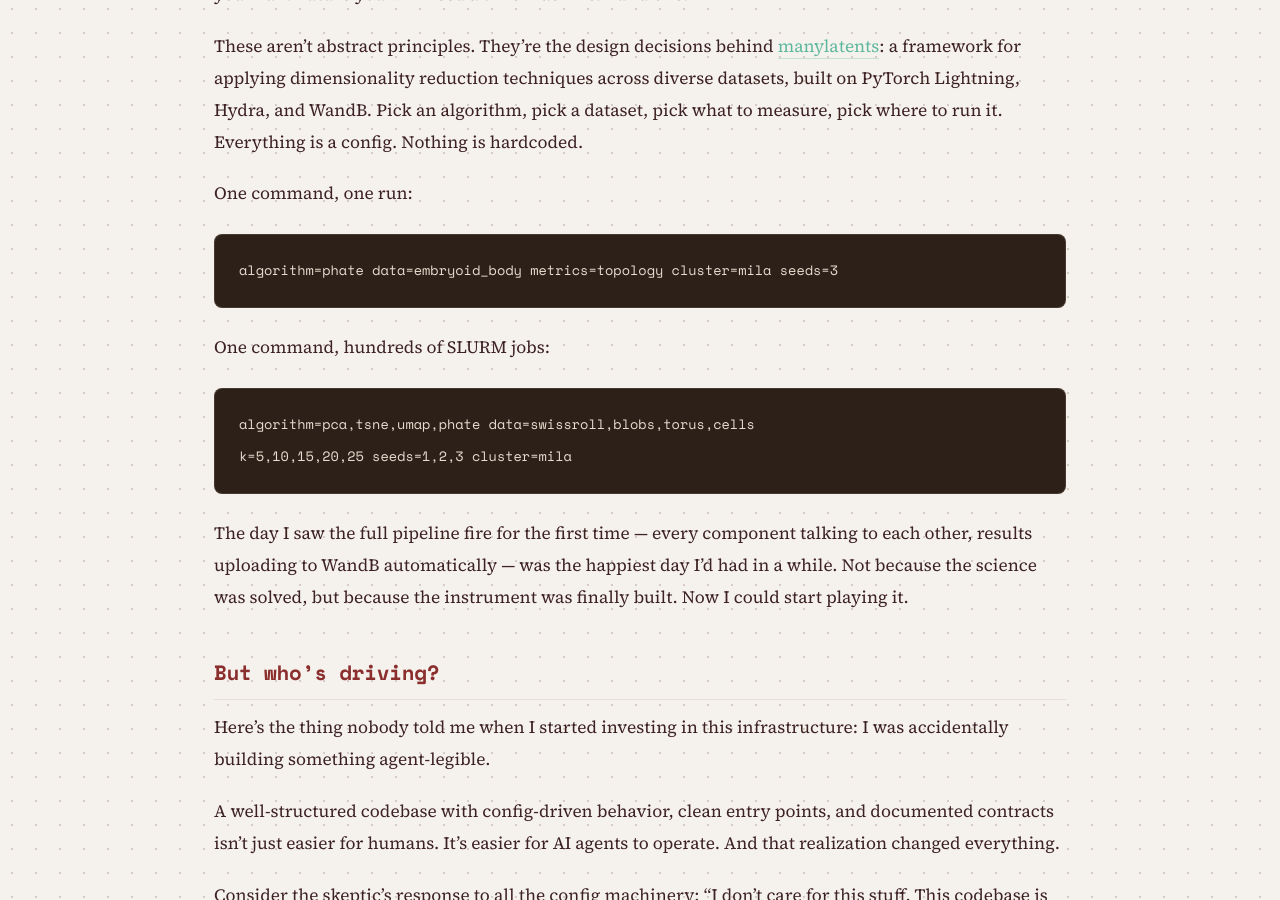
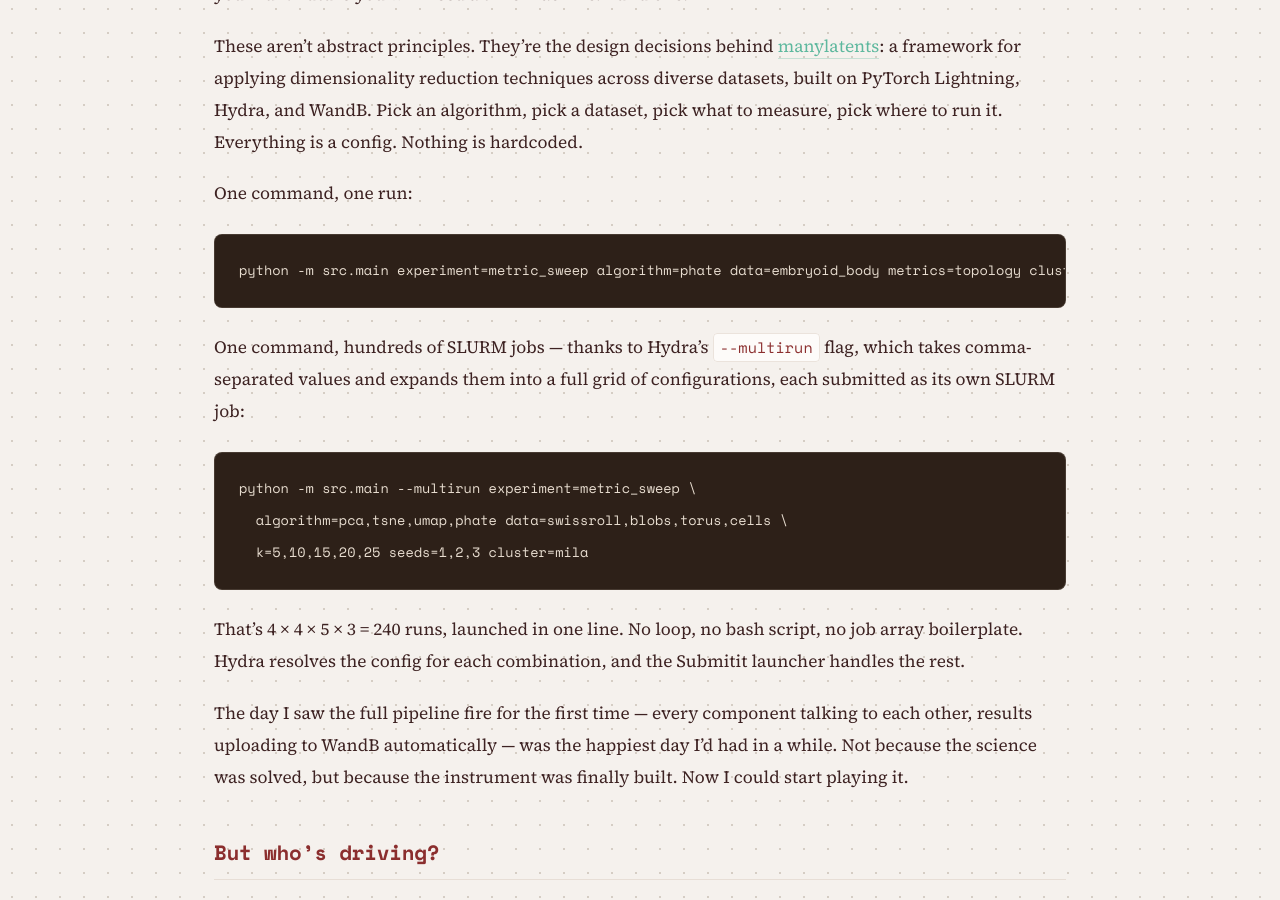
Before and after one commit to cmvcordova/cmvcordova.github.io, a Jekyll site: the page built from _posts/2026-02-21-what-do-you-mean-you-cant-run-the-notebook.md, in a window 1280 px wide and 900 px high, scrolled down 2379 px. Built offline with Jekyll 4.4.1, drawn with Linux system fonts in a browser that asks for light colours.

Commit message:
Add experiment config and Hydra multirun details to code examples
Co-Authored-By: Claude Opus 4.6 <noreply@anthropic.com>

````diff
--- a/_posts/2026-02-21-what-do-you-mean-you-cant-run-the-notebook.md
+++ b/_posts/2026-02-21-what-do-you-mean-you-cant-run-the-notebook.md
@@ -48,15 +48,18 @@ These aren't abstract principles. They're the design decisions behind [manylaten
 One command, one run:
 
 ```
-algorithm=phate data=embryoid_body metrics=topology cluster=mila seeds=3
+python -m src.main experiment=metric_sweep algorithm=phate data=embryoid_body metrics=topology cluster=mila seeds=3
 ```
 
-One command, hundreds of SLURM jobs:
+One command, hundreds of SLURM jobs — thanks to Hydra's `--multirun` flag, which takes comma-separated values and expands them into a full grid of configurations, each submitted as its own SLURM job:
 
 ```
-algorithm=pca,tsne,umap,phate data=swissroll,blobs,torus,cells
-k=5,10,15,20,25 seeds=1,2,3 cluster=mila
+python -m src.main --multirun experiment=metric_sweep \
+  algorithm=pca,tsne,umap,phate data=swissroll,blobs,torus,cells \
+  k=5,10,15,20,25 seeds=1,2,3 cluster=mila
 ```
+
+That's 4 × 4 × 5 × 3 = 240 runs, launched in one line. No loop, no bash script, no job array boilerplate. Hydra resolves the config for each combination, and the Submitit launcher handles the rest.
 
 The day I saw the full pipeline fire for the first time — every component talking to each other, results uploading to WandB automatically — was the happiest day I'd had in a while. Not because the science was solved, but because the instrument was finally built. Now I could start playing it.
 
````
